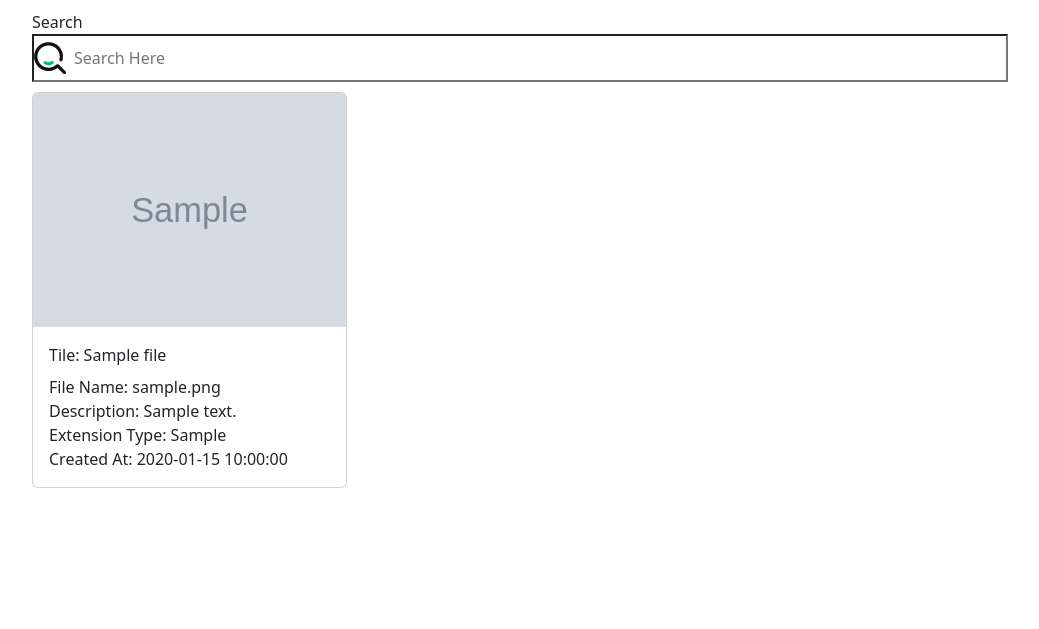
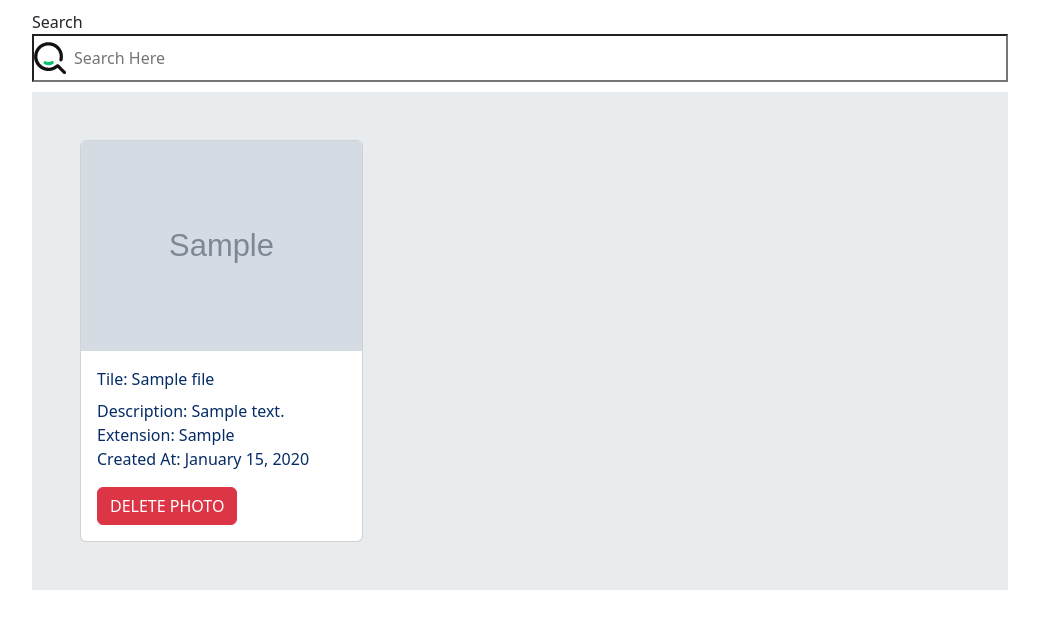
Before and after one commit to bobafettrubberducky/PhotoBooth, a Flask app: page /gallery in a window 1280 px wide. Shown: the part 56-685 px from the top of the page, without its empty margins (120-1159 px from the left). Run offline with Flask 3, Linux system fonts and the light colour scheme; the visitor is signed in with stand-in values (Sample User, id 1); tables that the repository leaves empty hold one stand-in row (values such as "Sample post"); grey boxes marked "Sample" are stand-in pictures.

Commit message:
added html correction dashboard.html

```diff
--- a/flask_app/controllers/gallery_controller.py
+++ b/flask_app/controllers/gallery_controller.py
@@ -3,6 +3,9 @@ from flask import request, render_template, redirect, flash, session, send_from_
 from flask_app import app
 
 from flask_app.models.file import File
+
+from flask_app.utilities import delete_image_file
+
 
 @app.route("/gallery", methods=["GET"])
 def gallery_view():
@@ -14,3 +17,26 @@ def gallery_view():
     user_id = session["user_id"]
     images = File.get_all(user_id)
     return render_template("gallery/view.html", images=images)
+
+
+#! DELETE FILE in gallery
+@app.route("/delete/<int:id>", methods=["POST"])
+def delete_file(id):
+
+    #& STEP 0A - check if user_id in session
+    if 'user_id' not in session:
+        return redirect ('/logout')
+
+    file = File.get_by_id(id)
+    if not file:
+        flash("File not found", "error")
+        return redirect("/gallery")
+
+    file_name = file.file_name
+
+    File.destroy_file(id)
+
+    delete_image_file(file_name)
+
+    flash("File deleted successfully!", "success")
+    return redirect("/gallery")
--- a/flask_app/controllers/user_controller.py
+++ b/flask_app/controllers/user_controller.py
@@ -50,9 +50,7 @@ def login():
 @app.route('/login', methods=['POST'])
 def login_verify():
 
-    data = {
-        "email":request.form["email"]
-        }
+    data = { "email":request.form["email"] }
 
     user = User.get_by_email(data)
 
--- a/flask_app/models/file.py
+++ b/flask_app/models/file.py
@@ -1,4 +1,6 @@
+
 from flask_app.config.mysqlconnection import connectToMySQL
+
 
 class File:
     DB = "gallery"
@@ -31,3 +33,19 @@ class File:
         for file in results:
             files.append(cls(file))
         return files
+
+    @classmethod
+    def destroy_file(cls, id):
+        query = "DELETE FROM files WHERE id = %(id)s;"
+        data = {"id":id}
+        return connectToMySQL(cls.DB).query_db(query,data)
+
+    @classmethod
+    def get_by_id(cls, id):
+        query = "SELECT * FROM files WHERE id = %(id)s;"
+        data = {"id":id}
+        results = connectToMySQL(cls.DB).query_db(query,data)
+
+        if len(results) < 1:
+            return False
+        return cls(results[0])
--- a/flask_app/templates/gallery/uploads.html
+++ b/flask_app/templates/gallery/uploads.html
@@ -10,13 +10,12 @@
 {% endwith %}
 
 <div class="row">
-    <div class="col">
+    <div class="col bg-body-secondary">
         <h1>Upload Images</h1>
 
         <form action="/uploads/gallery" method="POST" enctype="multipart/form-data">
             <label for="file">File Upload:</label>
             <input type="file" name="my_file" class="form-control">
-            <input type="submit" class="btn btn-primary">
 
             <div class="form-group">
                 <label for="title">Title:</label>
@@ -24,8 +23,9 @@
             </div>
             <div class="form-group">
                 <label for="description">Description:</label>
-                <input type="description" name="description" class="form-control">
+                <textarea cols="30" rows="5" name="description" class="form-control"></textarea>
             </div>
+            <input type="submit" class="btn btn-primary">
         </form>
     </div>
 
--- a/flask_app/templates/gallery/view.html
+++ b/flask_app/templates/gallery/view.html
@@ -11,18 +11,20 @@
 
 
 <!-- Image Gallery -->
-<div class="gallery">
+<div class="gallery p-5 bg-body-secondary">
     <div class="row row-col-1 row-col-md-2 row-cols-lg-3 g-3">
         {% for img in images %}
             <div class="col">
                 <div class="card h-100">
                     <img src="/uploads/{{ img.file_name }}" alt="images" class="card-img-top">
-                    <div class="card-body">
+                    <div class="card-body text-primary-emphasis">
                         <div class="card-title">Tile: {{ img.title }}</div>
-                        <div class="card-text file-name">File Name: {{ img.file_name }}</div>
                         <div class="card-text description">Description: {{ img.description }}</div>
-                        <div class="card-text extension">Extension Type: {{ img.extension}}</div>
-                        <div class="card-text created-at">Created At: {{ img.created_at }}</div>
+                        <div class="card-text extension">Extension: {{ img.extension}}</div>
+                        <div class="card-text created-at">Created At: {{ img.created_at.strftime("%B %d, %Y") }}</div>
+                        <form action="/delete/{{img.id}}" method="POST" class="mt-3">
+                            <button type="submit" class="btn btn-danger">DELETE PHOTO</button>
+                        </form>
                     </div>
                 </div>
             </div>
--- a/flask_app/templates/uploads/set-profile-pic.html
+++ b/flask_app/templates/uploads/set-profile-pic.html
@@ -10,7 +10,7 @@
 {% endwith %}
 
 <div class="row">
-    <div class="col">
+    <div class="col bg-body-secondary">
         <h1>Upload Profile Pictures</h1>
 
         <form action="/set-profile-pic" method="POST" enctype="multipart/form-data">
@@ -20,7 +20,7 @@
         </form>
     </div>
 
-    <div class="col">
+    <div class="col bg-primary text-white">
         {% if user.profile_pic %}
             <h1>Profile Picture</h1>
             <img src="/uploads/{{ user.profile_pic }}" alt="" class="img-thumbnail">
@@ -31,7 +31,7 @@
                 <input type="submit" class="btn btn-danger" value="Delete Profile Picture">
             </form>
         {% else %}
-            <h1>This user doesn't have a profile pic</h1>
+            <h1>NO PROFILE PIC</h1>
         {% endif %}
     </div>
 
--- a/server.py
+++ b/server.py
@@ -1,6 +1,6 @@
 from flask_app import app
 
-# import flask_app.controllers and registered in your Flask application
+# import flask_app.controllers and registered in  Flask application
 import flask_app.controllers.user_controller
 import flask_app.controllers.upload_controller
 import flask_app.controllers.gallery_controller
```
Also changed, not shown: flask_app/utilities.py (+8 -1 lines).
